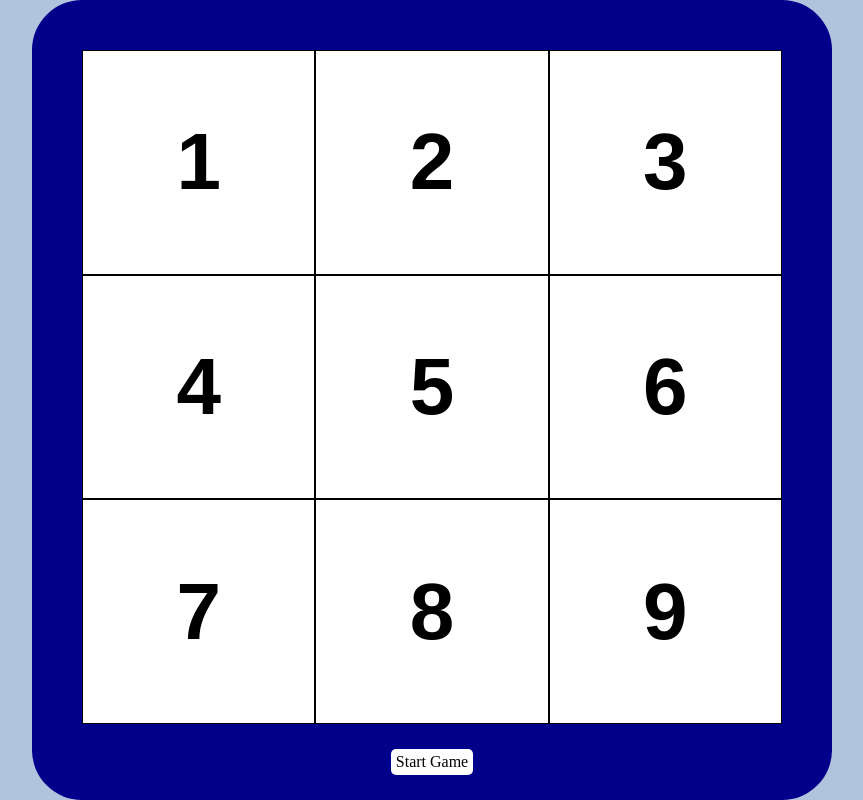
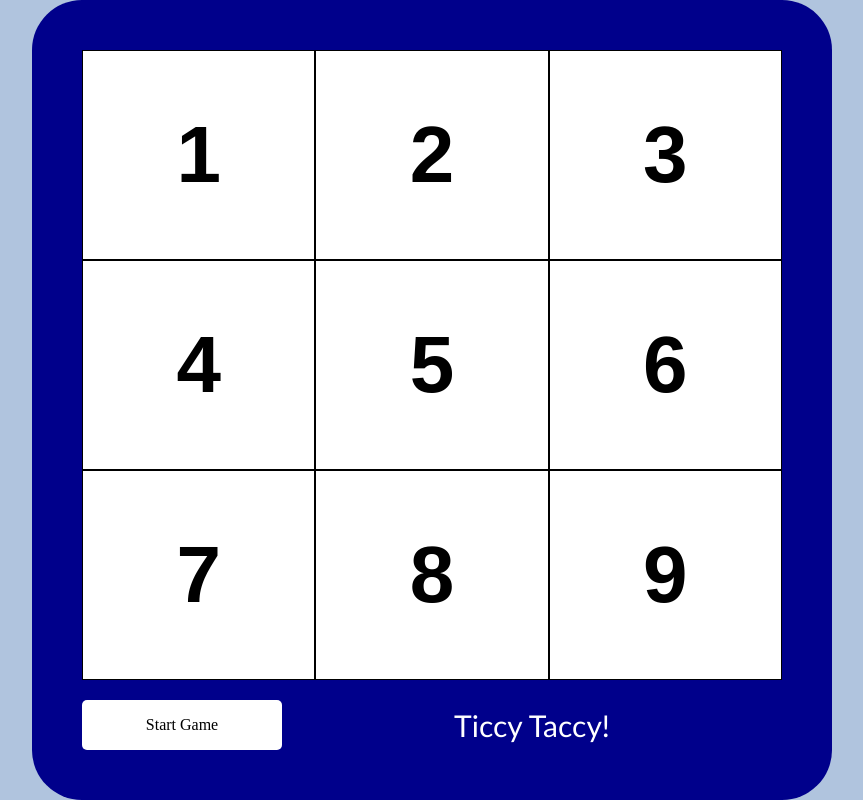
Before and after one commit to m00nberri/Ticcy-Taccy, a website: page index.html in a window 1280 px wide. Shown: the whole page, without its empty margins (208-1071 px from the left). Drawn offline with Linux system fonts and the light colour scheme.

Commit message:
Add and style span for information

```diff
--- a/index.html
+++ b/index.html
@@ -42,7 +42,10 @@
       </div>
       <div id="gameBox">
         <div id="gameBoard"></div>
-        <button id="startRestart">Start Game</button>
+        <div id="toolbar">
+          <button id="startRestart">Start Game</button>
+          <span id="gameInfo">Ticcy Taccy!</span>
+        </div>
       </div>
     </div>
   </body>
--- a/style.css
+++ b/style.css
@@ -130,6 +130,7 @@ table {
 
 button {
   all: unset;
+  text-align: center;
   padding: 5px;
   background-color: white;
   color: black;
@@ -156,10 +157,9 @@ button:hover {
   padding: 50px;
   background-color: darkblue;
   border-radius: 50px;
-  display: flex;
-  flex-direction: column;
-  justify-content: space-evenly;
-  align-items: center;
+  display: grid;
+  grid-template-rows: 1fr 50px;
+  gap: 20px;
 }
 
 #gameBoard {
@@ -170,9 +170,18 @@ button:hover {
   grid-template-columns: repeat(3, 1fr);
 }
 
-#startRestart {
-  margin-top: 25px;
-  margin-bottom: -25px;
+#toolbar {
+  display: grid;
+  grid-template-columns: 200px 1fr;
+}
+
+#gameInfo {
+  display: flex;
+  align-items: center;
+  justify-content: center;
+  color: white;
+  font-size: 30px;
+  font-family: "Gill Sans", "Gill Sans MT", Calibri, "Trebuchet MS", sans-serif;
 }
 
 .gameSquare {
```
